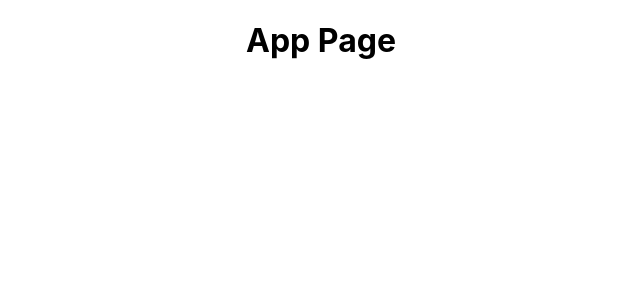
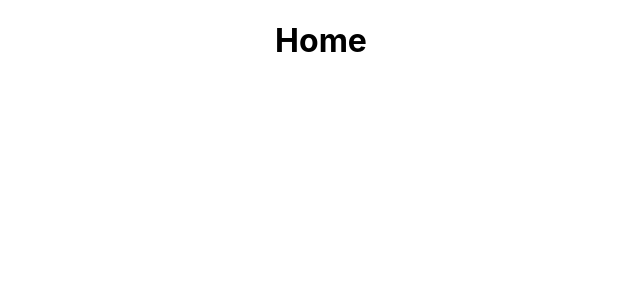
Before and after one commit to faranker/khunchang-app, a React (Create React App) app: page / in a window 1280 px wide. Shown: the top 300 px of the page, without its empty margins (319-959 px from the left). Built offline with nearby package versions, Linux system fonts and the light colour scheme.

Commit message:
update code

```diff
--- a/src/App.js
+++ b/src/App.js
@@ -7,10 +7,10 @@ import Home from './Home'
 function App() {
   return (
     <div className="App container">
-      <h1>App Page</h1>
-      {/* <Routes>
+      {/* <h1>App Page</h1> */}
+      <Routes>
         <Route path="/" element={<Home />} />
-      </Routes> */}
+      </Routes>
     </div>
   );
 }
--- a/src/index.js
+++ b/src/index.js
@@ -3,12 +3,12 @@ import ReactDOM from 'react-dom/client';
 import './index.css';
 import App from './App';
 import reportWebVitals from './reportWebVitals';
-import { BrowserRouter } from 'react-router-dom';
+import { BrowserRouter, HashRouter } from 'react-router-dom';
 
 const AppWithRouter = () => (
-  <BrowserRouter>
+  <HashRouter>
     <App />
-  </BrowserRouter>
+  </HashRouter>
 );
 
 const root = ReactDOM.createRoot(document.getElementById('root'));
```
